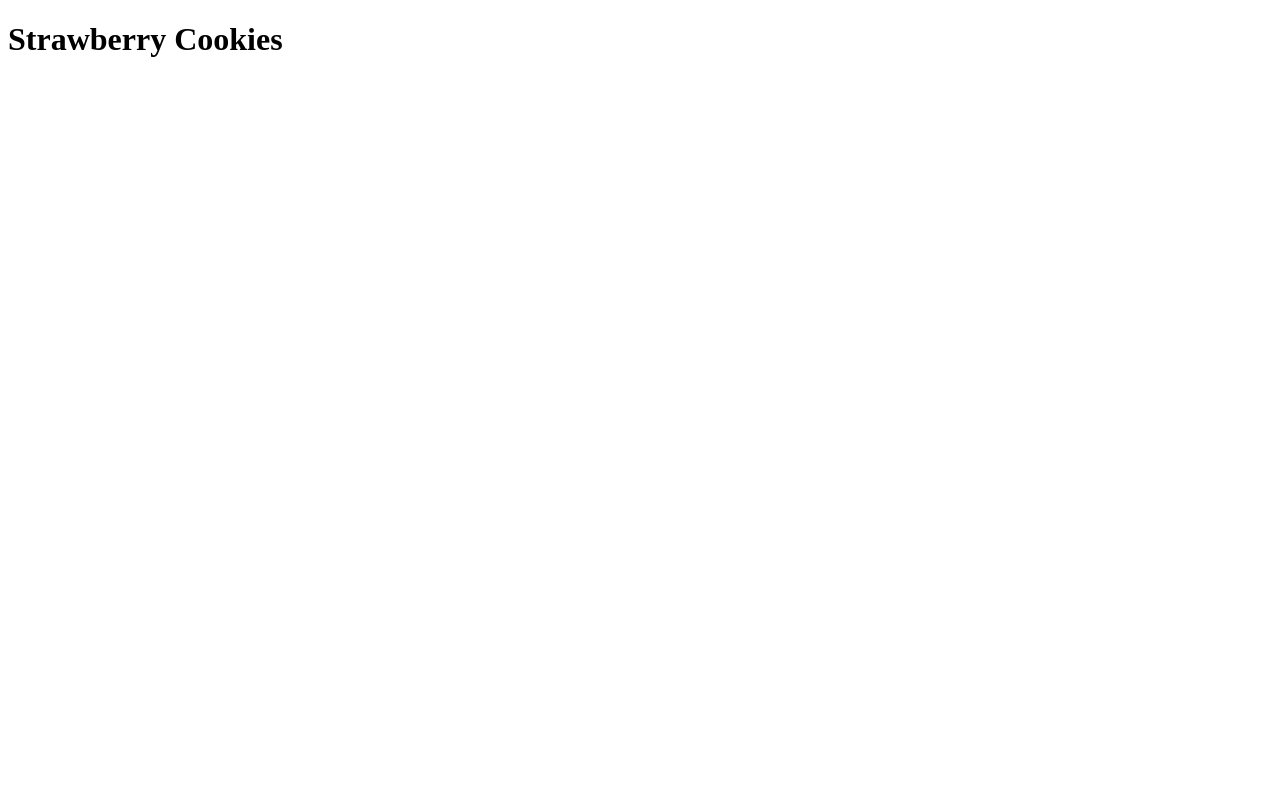
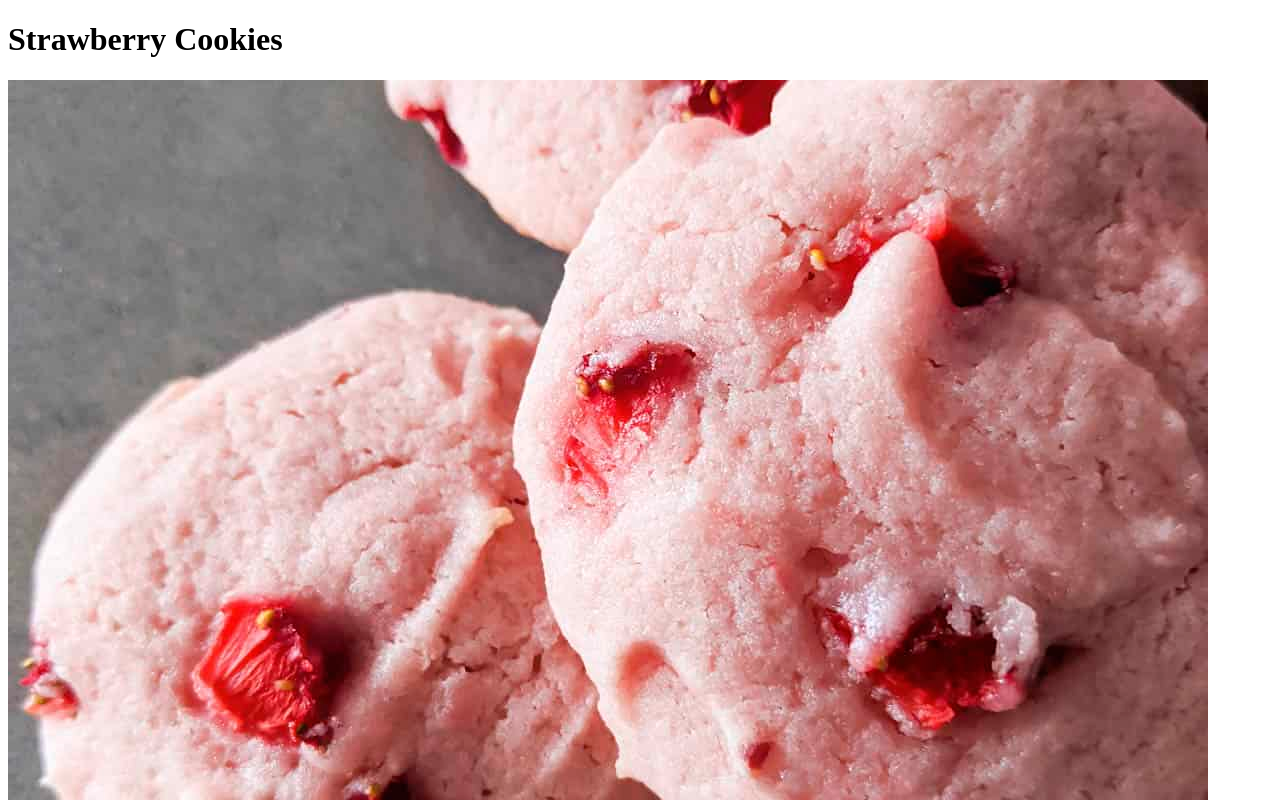
Before and after one commit to heltt/odin-recipes, a plain HTML site: page recipes/strawberry-cookies.html in a window 1280 px wide. Shown: the top 800 px of the page. Drawn offline with Linux system fonts and the light colour scheme.

Commit message:
Add cookies image

```diff
--- a/recipes/strawberry-cookies.html
+++ b/recipes/strawberry-cookies.html
@@ -7,5 +7,7 @@
 </head>
 <body>
     <h1>Strawberry Cookies</h1>
+    <img src="../images/cookies.jpg">
+</body>
 </body>
 </html>
```
Also changed, not shown: images/cookies.jpg (added).
